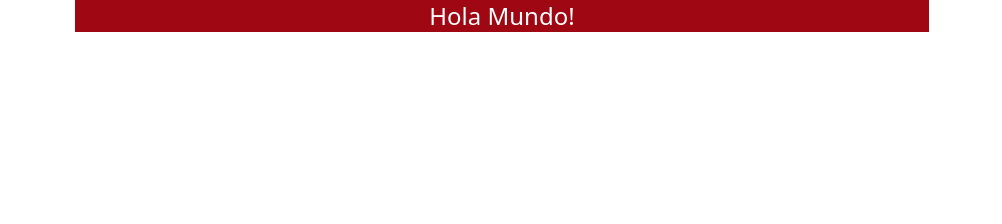
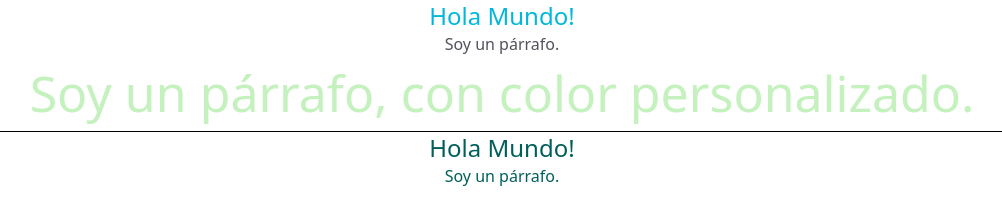
Before and after one commit to Alan-Mendoza/tailwind, a website: page src/index.html in a window 1280 px wide. Shown: the whole page, without its empty margins (138-1140 px from the left). Drawn offline with Linux system fonts and the light colour scheme.

Commit message:
colores de texto personalizados y parte de tailwind

```diff
--- a/src/index.html
+++ b/src/index.html
@@ -8,6 +8,15 @@
     <title>Instalación</title>
 </head>
 <body>
-    <h1 class="text-2xl bg-red-800 text-white text-center w-2/3 mx-auto">Hola Mundo!</h1>
+    <div class="text-center">
+        <h1 class="text-2xl text-cyan-500">Hola Mundo!</h1>
+        <p class="text-zinc-600">Soy un párrafo.</p>
+        <p class="text-[#C4F1BE] text-[50px]">Soy un párrafo, con color personalizado.</p>
+    </div>
+    <hr>
+    <div class="text-center text-teal-800">
+        <h1 class="text-2xl">Hola Mundo!</h1>
+        <p>Soy un párrafo.</p>
+    </div>
 </body>
 </html>
```
Also changed, not shown: src/output.css.
